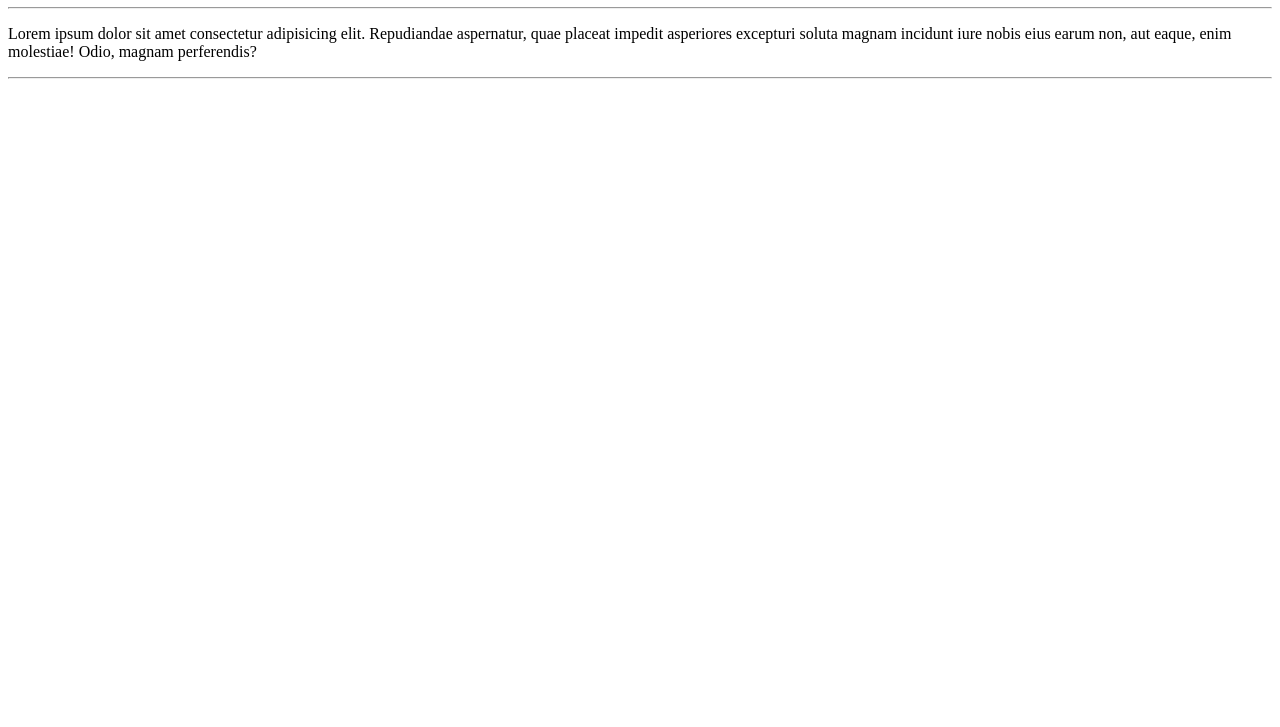
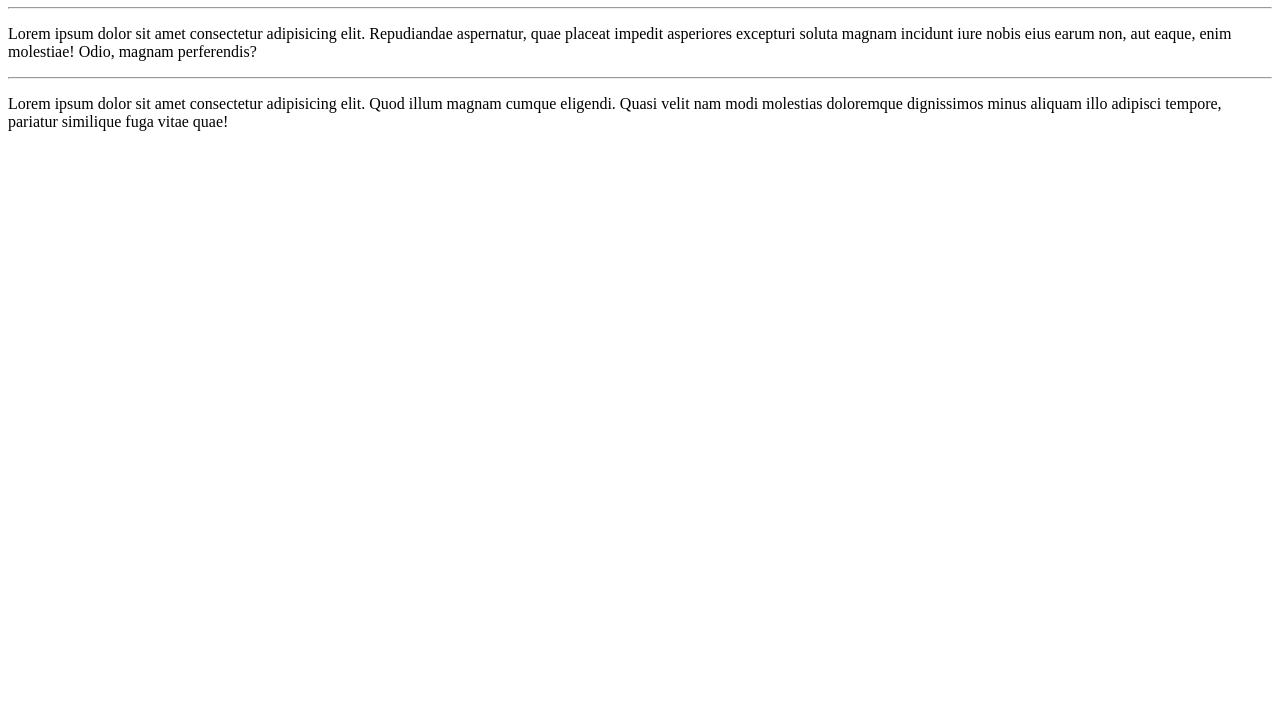
Before and after one commit to NoletoChaves/Ola_mundo, a plain HTML site: page site-teste/index.html in a window 1280 px wide. Shown: the part 73-800 px from the top of the page. Drawn offline with Linux system fonts and the light colour scheme.

Commit message:
outra paragrafo adicionado

```diff
--- a/site-teste/index.html
+++ b/site-teste/index.html
@@ -12,5 +12,6 @@
     <hr>
     <p>Lorem ipsum dolor sit amet consectetur adipisicing elit. Repudiandae aspernatur, quae placeat impedit asperiores excepturi soluta magnam incidunt iure nobis eius earum non, aut eaque, enim molestiae! Odio, magnam perferendis?</p>
     <hr>
+    <p>Lorem ipsum dolor sit amet consectetur adipisicing elit. Quod illum magnam cumque eligendi. Quasi velit nam modi molestias doloremque dignissimos minus aliquam illo adipisci tempore, pariatur similique fuga vitae quae!</p>
 </body>
 </html>
```
